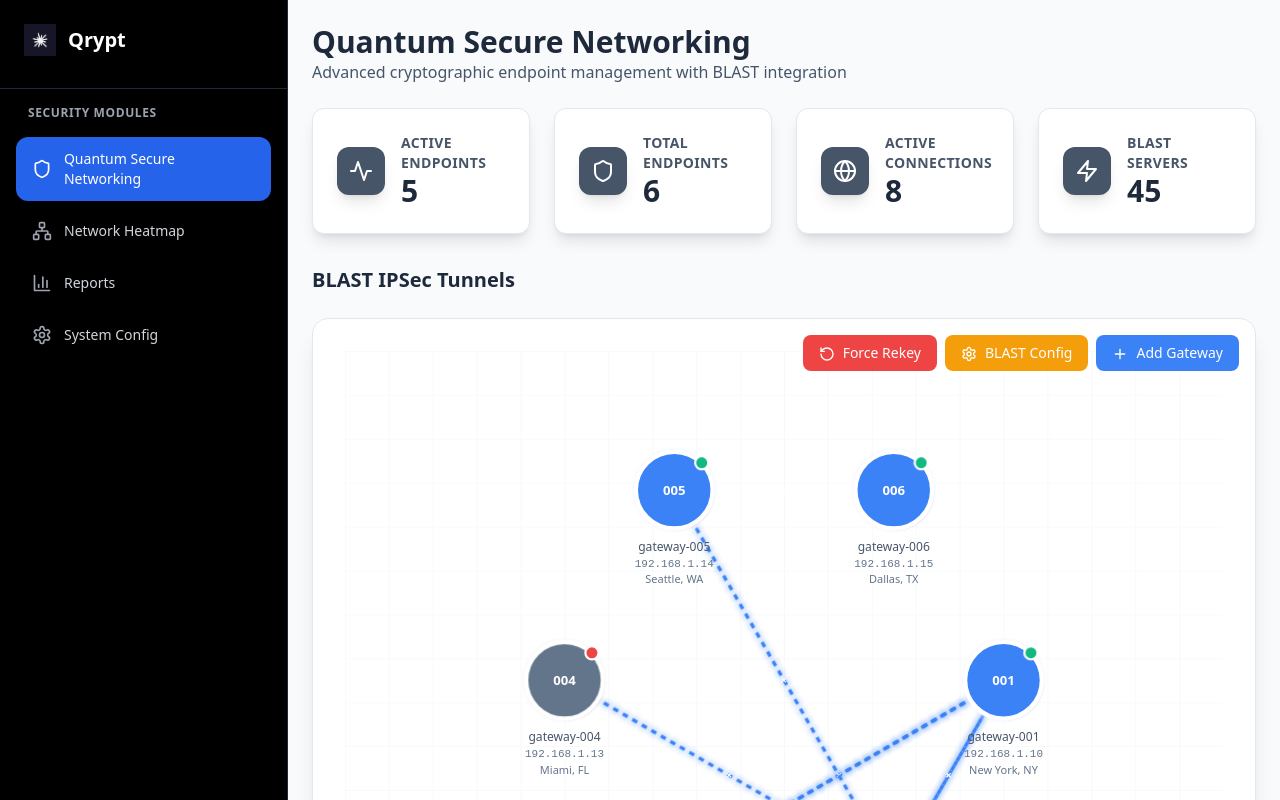
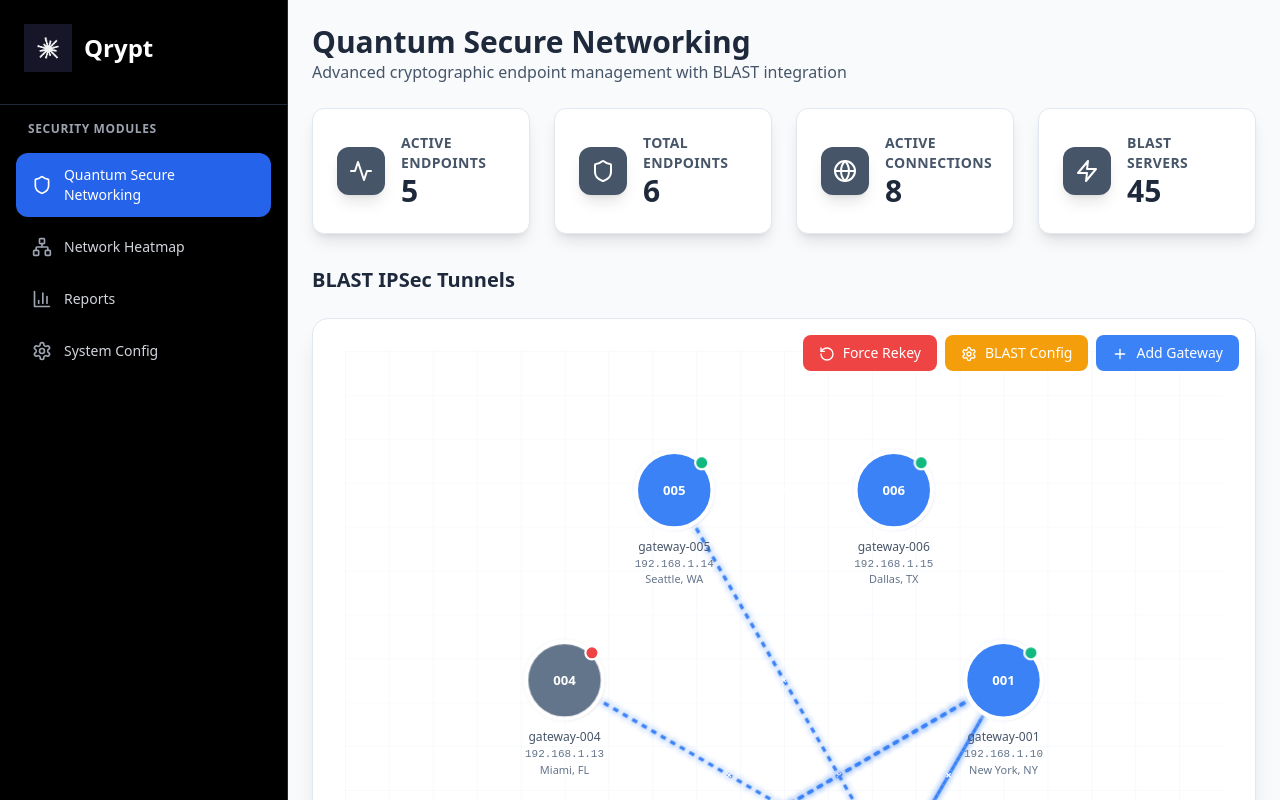
Before and after one commit to Grego22/design001, a React (Vite) app: page / in a window 1280 px wide. Shown: the top 800 px of the page. Built offline with nearby package versions, Linux system fonts and the light colour scheme.

Commit message:
Make Qrypt logo and text bigger in sidebar

```diff
--- a/src/components/Sidebar.tsx
+++ b/src/components/Sidebar.tsx
@@ -18,9 +18,9 @@ const Sidebar: React.FC<SidebarProps> = ({ selectedProduct, onProductSelect }) =
     <div className="w-72 bg-black shadow-2xl border-r border-gray-800 flex flex-col">
       <div className="p-6 border-b border-gray-800">
         <div className="flex items-center space-x-3 mb-2">
-          <img src="/src/assets/QRY_social thumbnail_ symbol_ dark .png" alt="Qrypt Logo" className="w-8 h-8" />
+          <img src="/src/assets/QRY_social thumbnail_ symbol_ dark .png" alt="Qrypt Logo" className="w-12 h-12" />
           <div>
-            <h1 className="text-xl font-bold text-white">
+            <h1 className="text-2xl font-bold text-white">
               Qrypt
             </h1>
           </div>
```
